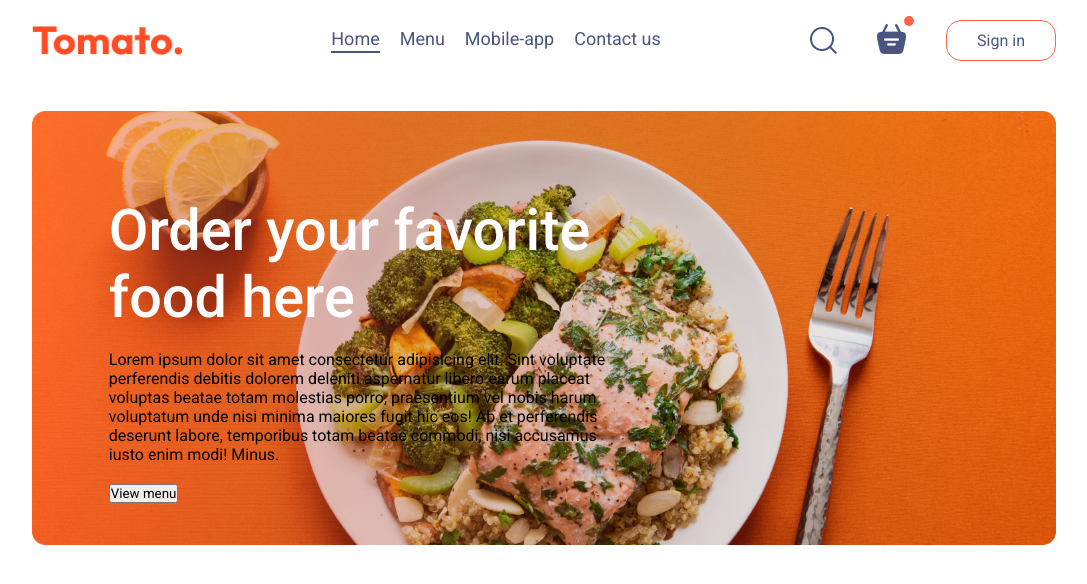
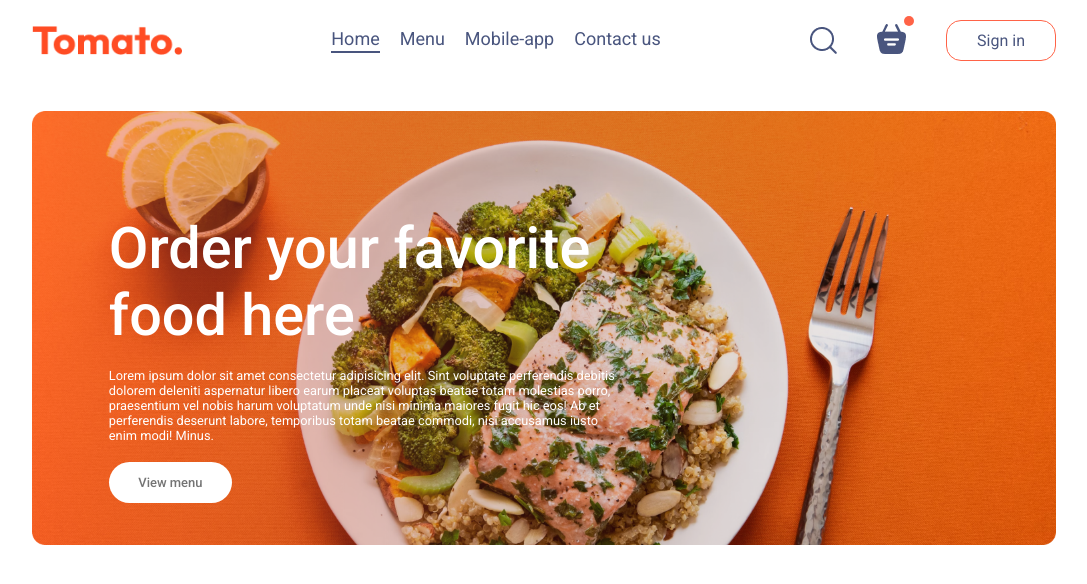
Before and after one commit to Emranhossainshuvo/food-puppy, a React (Vite) app: page / in a window 1280 px wide. Shown: the top 584 px of the page, without its empty margins (96-1183 px from the left). Built offline with nearby package versions, Linux system fonts and the light colour scheme.

Commit message:
added initial animation in the header section and completed the header

```diff
--- a/src/Components/Header/Header.css
+++ b/src/Components/Header/Header.css
@@ -15,11 +15,26 @@
     max-width: 50%;
     bottom: 10%;
     left: 6vw;
+    animation: fadeIn 3s;
 }
-
 
 .header-contents h2{
     font-weight: 500;
     color: white;
     font-size: max(4.5vw,22px);
 }
+
+.header-contents p{
+    color: white;
+    font-size: 1vw;
+}
+
+.header-contents button{
+    border: none;
+    color: #747474;
+    font-weight: 500;
+    padding: 1vw 2.3vw;
+    background-color: white;
+    font-size: max(1vw,13px);
+    border-radius: 50px;
+}
--- a/src/index.css
+++ b/src/index.css
@@ -19,3 +19,13 @@
   width: 80%;
   margin: auto;
 }
+
+
+@keyframes fadeIn {
+  0%{
+    opacity: 0;
+  }
+  100%{
+    opacity: 1;
+  }
+}
```
